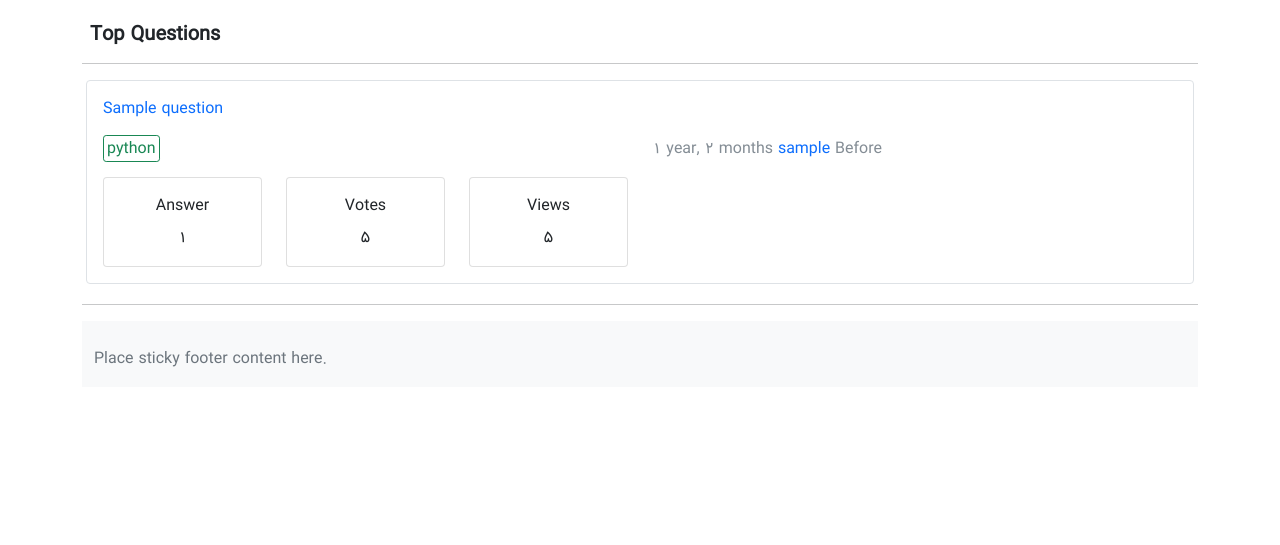
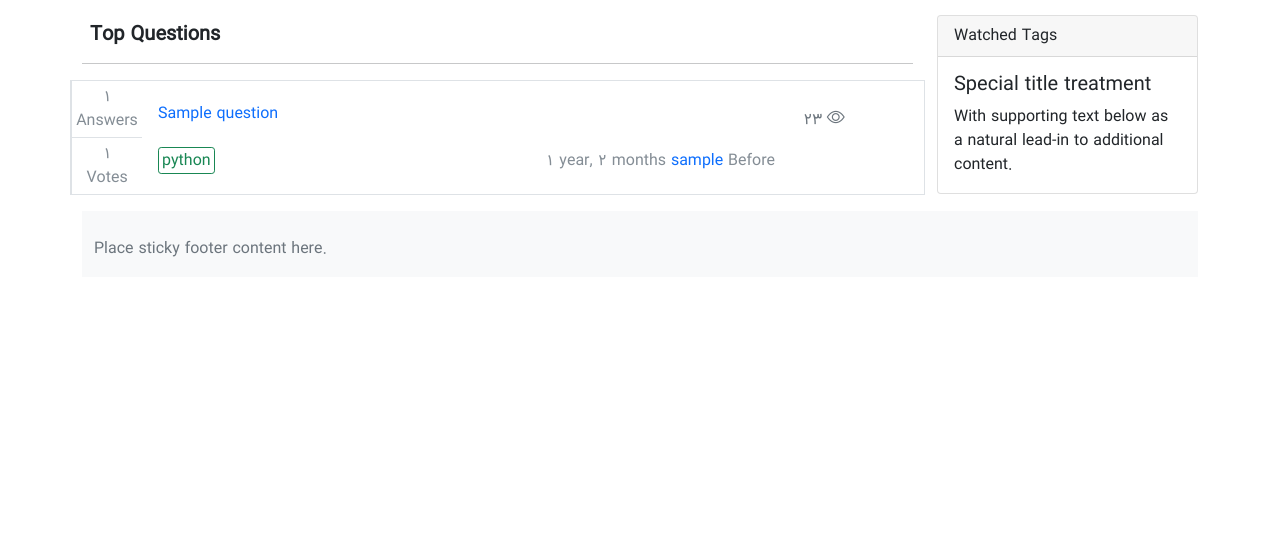
Before and after one commit to mshirdel/gapbug, a Django app: page /questions/ in a window 1280 px wide. Shown: the part 57-602 px from the top of the page. Run offline with Django 3.2, Linux system fonts and the light colour scheme; tables that the repository leaves empty hold one stand-in row (values such as "Sample post"); some libraries are stand-ins or nearby versions.

Commit message:
changes in ui: list of questions and main layout

```diff
--- a/qa/templates/qa/index.html
+++ b/qa/templates/qa/index.html
@@ -4,23 +4,34 @@
 {% block content %}
     {% include 'web/common/header_top.html' with heading="Top Questions" %}
     {% for q in questions %}
-        <div class="row border rounded align-items-center m-1">
-            <!--<div class="col-md-1 text-center p-3">
-                <div class="question-stats">12K</div>
-                <div class="question-stats">Views</div>
+        {% if forloop.last %}
+            <div class="row border-top border-bottom border-end border-start align-items-center mb-3">
+            {% else %}
+            <div class="row border-top border-end border-start align-items-center">
+        {% endif %}
+            <div class="col-3 col-sm-3 col-md-1">
+                <div class="row border-start border-bottom">
+                    <div class="col text-center p-1">
+                        <div class="question-stats">{{ q.answer_set.count }}</div>
+                        <div class="question-stats object-small-font">Answers</div>
+                    </div>
+                </div>
+                <div class="row border-start">
+                    <div class="col text-center p-1">
+                        <div class="question-stats">{{ q.vote }}</div>
+                        <div class="question-stats object-small-font">Votes</div>
+                    </div>
+                </div>
             </div>
-            <div class="col-md-1 text-center p-3">
-                <div class="question-stats">{{ q.answer_set.count }}</div>
-                <div class="question-stats">Answers</div>
-            </div>
-            <div class="col-md-1 text-center p-3">
-                <div class="question-stats">{{ q.vote }}</div>
-                <div class="question-stats">Votes</div>
-            </div>-->
-            <div class="col-md-12 p-3">
+            <div class="col-9 col-sm-9 col-md-11 p-3">
                 <div class="row">
-                    <div class="col">
+                    <div class="col-9 col-sm-10">
                         <a href="{% url 'qa:show' q.id q.slug %}">{{ q.title }}</a>
+                    </div>
+                    <div class="col-3 col-sm-2">
+                        <span class="text-secondary pt-1 float-start objects-small-font align-baseline">
+                            <span class="">23</span> <i class="bi bi-eye question-views"></i>
+                        </span>
                     </div>
                 </div>
                 <div class="row mt-3">
@@ -28,32 +39,8 @@
                         <span class="hashtag border border-success text-success">python</span>
                     </div>
                     <div class="col-md-6">
-                        <div class="float-start question-stats">{{ q.created|timesince }} <a href="{% url 'profile' q.user.id %}">{{ q.user.username }}</a> {% trans "Before" %}</div>
-                    </div>
-                </div>
-                <div class="row mt-3">
-                    <div class="col-4 col-sm-4 col-md-4 col-xl-2 col-xxl-2">
-                        <div class="card text-center">
-                            <div class="card-body">
-                                <div class="card-title card-small-font">{% trans "Answer" %}</div>
-                                <p class="card-text">{{ q.answer_set.count }}</p>
-                            </div>
-                        </div>
-                    </div>
-                    <div class="col-4 col-sm-4 col-md-4 col-xl-2 col-xxl-2">
-                        <div class="card text-center">
-                            <div class="card-body">
-                                <div class="card-title card-small-font">{% trans "Votes" %}</div>
-                                <p class="card-text">5</p>
-                            </div>
-                        </div>
-                    </div>
-                    <div class="col-4 col-sm-4 col-md-4 col-xl-2 col-xxl-2">
-                        <div class="card text-center">
-                            <div class="card-body">
-                                <div class="card-title card-small-font">{% trans "Views" %}</div>
-                                <p class="card-text">5</p>
-                            </div>
+                        <div class="float-start question-stats">
+                            {{ q.created|timesince }} <a href="{% url 'profile' q.user.id %}">{{ q.user.username }}</a> {% trans "Before" %}
                         </div>
                     </div>
                 </div>
--- a/web/static/css/general.css
+++ b/web/static/css/general.css
@@ -70,8 +70,12 @@ div.container {
   padding-right: 3px;
 }
 
+.question-views {
+  font-size: 18px;
+}
+
 @media (max-width: 576px) {
-  .card-small-font {
+  .objects-small-font {
     font-size: 10px;
   }
 }
--- a/web/templates/web/base.html
+++ b/web/templates/web/base.html
@@ -23,11 +23,14 @@
     <main class="container">
         {% include 'web/messages.html' %}
         <div class="row">
-            <div class="col-md-12">
+            <div class="col-md-9">
                 {% block content %}{% endblock content %}
             </div>
+            <div class="col-md-3">
+                {% include 'web/side_col.html' %}
+            </div>
         </div>
-        <hr>
+
         {% include 'web/footer.html' %}
     </main>
 
--- a/web/templates/web/common/down_vote_svg.html
+++ /dev/null
@@ -1,3 +0,0 @@
-<svg xmlns="http://www.w3.org/2000/svg" width="32" height="32" fill="currentColor" class="bi bi-caret-down-fill" viewBox="0 0 16 16">
-  <path d="M7.247 11.14 2.451 5.658C1.885 5.013 2.345 4 3.204 4h9.592a1 1 0 0 1 .753 1.659l-4.796 5.48a1 1 0 0 1-1.506 0z"/>
-</svg>
--- /dev/null
+++ b/web/templates/web/side_col.html
@@ -0,0 +1,10 @@
+{% load i18n %}
+<div class="card mt-3">
+  <div class="card-header">
+    {% trans "Watched Tags" %}
+  </div>
+  <div class="card-body">
+    <h5 class="card-title">Special title treatment</h5>
+    <p class="card-text">With supporting text below as a natural lead-in to additional content.</p>
+  </div>
+</div>
```
Also changed, not shown: web/templates/web/common/render_vote.html (deleted, +0 -11 lines), web/templates/web/common/up_vote_svg.html (deleted, +0 -12 lines), web/templates/web/side_nav.html (deleted, +0 -25 lines).
